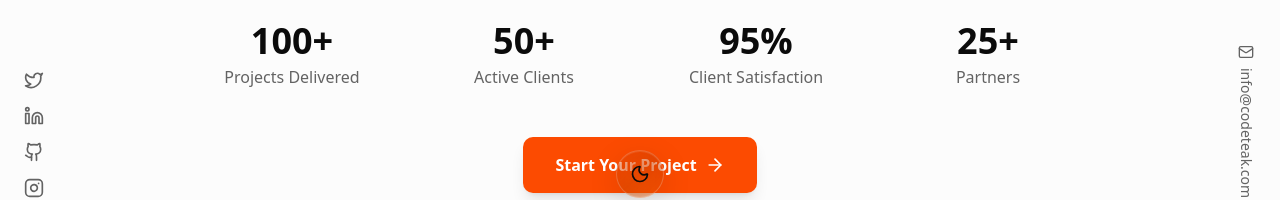
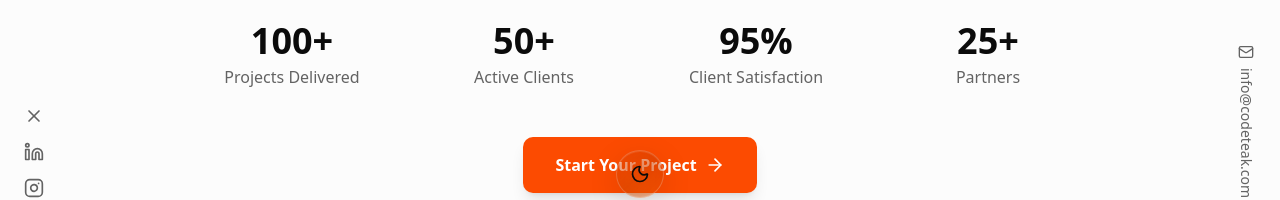
Before and after one commit to alfayad-codeteak/codeteakWeb, a Next.js app: page / in a window 1280 px wide. Shown: the part 578-778 px from the top of the page. Built offline with nearby package versions, Linux system fonts and the light colour scheme; no server answers.

Commit message:
spelling mistake solved

```diff
--- a/app/components/Navigation.tsx
+++ b/app/components/Navigation.tsx
@@ -79,10 +79,9 @@ export default function Navigation({
   }, [isMobileProductOpen]);
 
   const socialLinks = [
-    { icon: Twitter, href: "#", label: "Twitter" },
-    { icon: Linkedin, href: "#", label: "LinkedIn" },
-    { icon: Github, href: "#", label: "GitHub" },
-    { icon: Instagram, href: "#", label: "Instagram" },
+    { icon: X, href: "https://x.com/codeteak?t=iIu80ylAp0skTJhbg7FugQ&s=08", label: "X (Twitter)" },
+    { icon: Linkedin, href: "https://www.linkedin.com/company/codeteak/posts/?feedView=all", label: "LinkedIn" },
+    { icon: Instagram, href: "https://www.instagram.com/codeteaks/?igsh=MXZrYngxYTU2Mzh5Nw%3D%3D#", label: "Instagram" },
   ];
 
   const isHomePage = pathname === "/";
@@ -379,6 +378,8 @@ export default function Navigation({
             <a
               key={social.label}
               href={social.href}
+              target="_blank"
+              rel="noopener noreferrer"
               className="text-muted-foreground hover:text-[#FC4B01] transition-colors"
               aria-label={social.label}
             >
```
